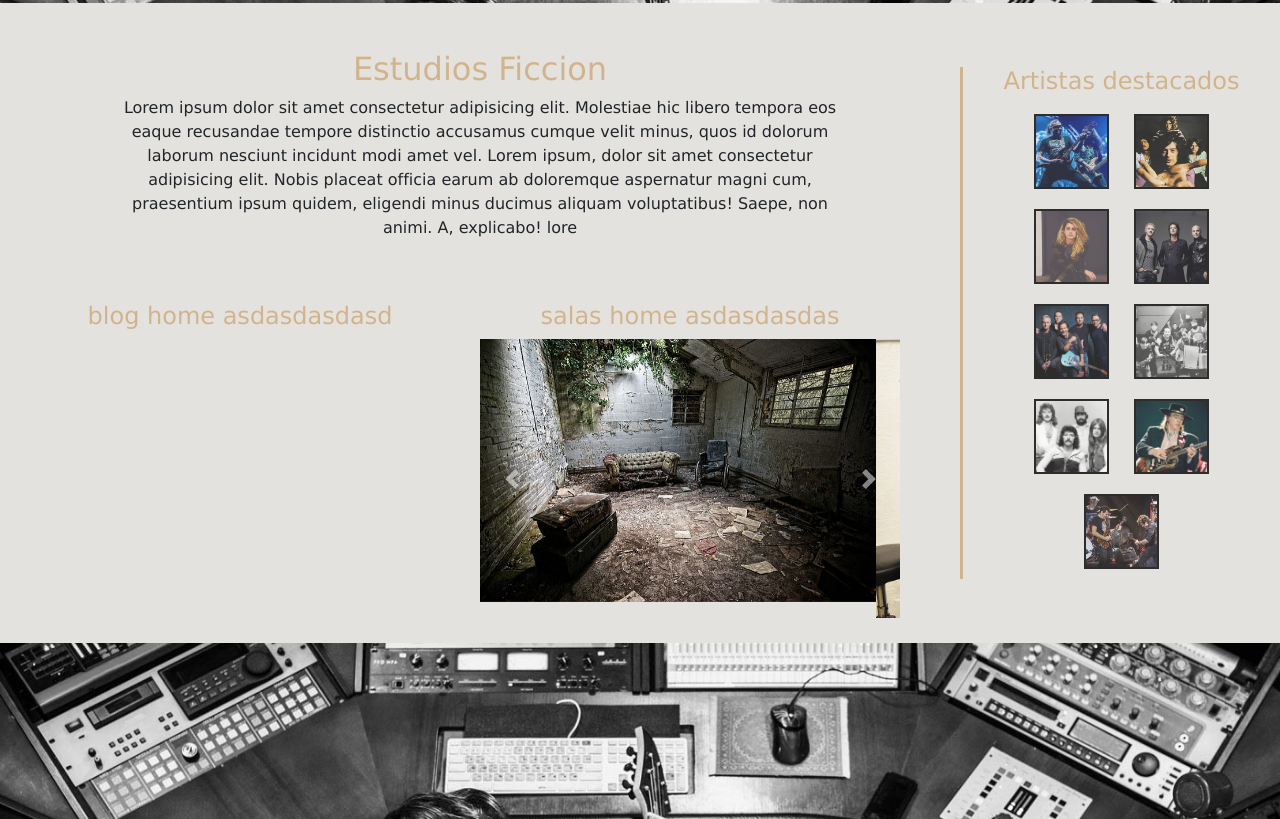
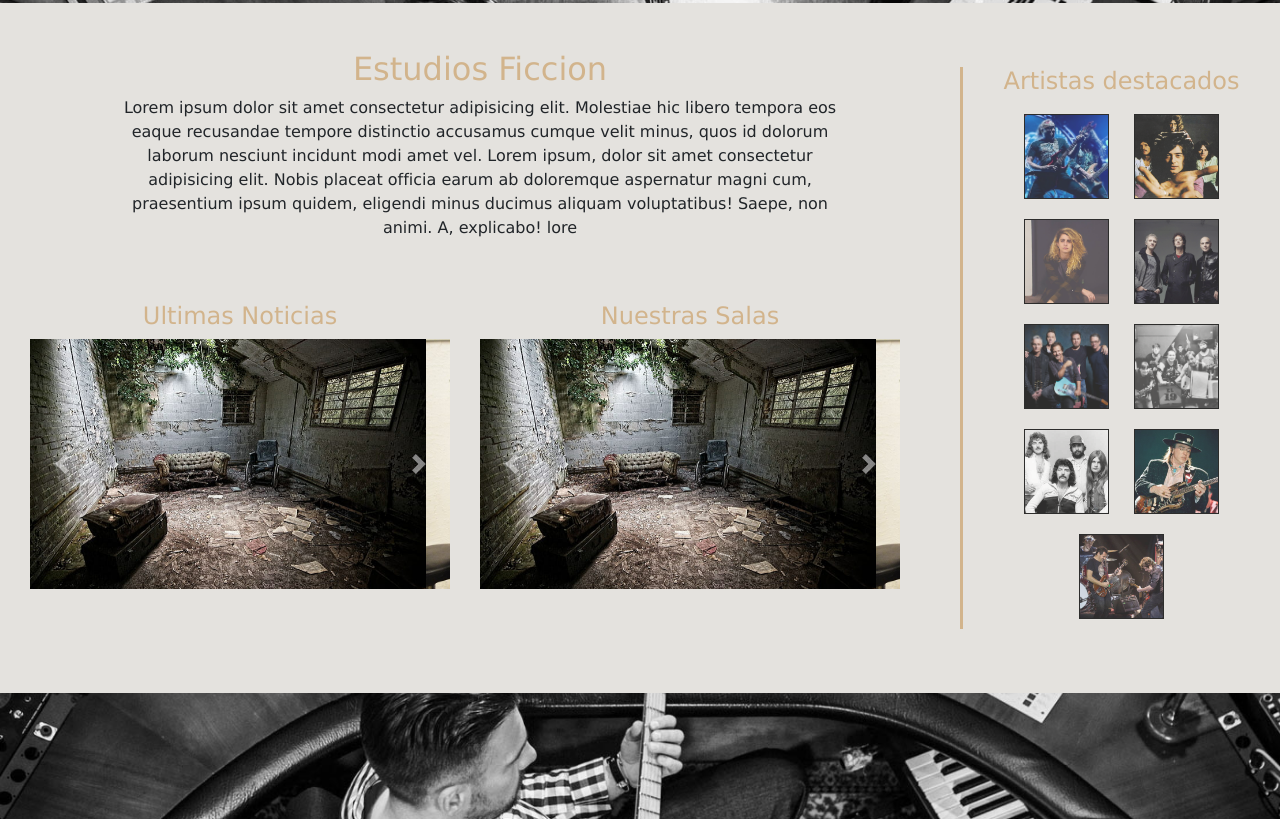
Before and after one commit to DanielTorres-github/Estudios-Ficcion, a plain HTML site: page index.html in a window 1280 px wide. Shown: the part 493-1312 px from the top of the page. Drawn offline with nearby package versions, Linux system fonts and the light colour scheme.

Commit message:
fix del carrusel

```diff
--- a/index.html
+++ b/index.html
@@ -74,15 +74,10 @@
                     <div class="col-12 col-lg-12 row">
                         <div class="blogHome col-12 col-md-6">
                             <!-- Seccion ultimas noticias + link a seccion Blog -->
-                            <h4>blog home asdasdasdasd</h4>
-
-                        </div>
-                        <div class="salasHome col-12 col-md-6">
-                            <!-- Vista rapida de salas + link a seccion Salas -->
-                            <h4>salas home asdasdasdas</h4>
+                            <h4>Ultimas Noticias</h4>
                             <div id="carouselExampleControls" class="carousel slide img-fluid sizeCarrusel"
                                 data-ride="carousel" width="70px" height="70px">
-                                <div class="carousel-inner">
+                                <div class="carousel-inner w-100" style="height: 250px;">
                                     <div class="carousel-item active">
                                         <img src="./img/salas/sala1/sala1.jpg" class="d-block w-100 img-fluid" alt="...">
                                     </div>
@@ -103,6 +98,37 @@
                                 </button>
                                 <button class="carousel-control-next" type="button"
                                     data-target="#carouselExampleControls" data-slide="next">
+                                    <span class="carousel-control-next-icon" aria-hidden="true"></span>
+                                    <span class="sr-only">Next</span>
+                                </button>
+                            </div>
+                        </div>
+                        <div class="salasHome col-12 col-md-6">
+                            <!-- Vista rapida de salas + link a seccion Salas -->
+                            <h4>Nuestras Salas</h4>
+                            <div id="carouselExampleControlsSalas" class="carousel slide img-fluid sizeCarrusel"
+                                data-ride="carousel" width="70px" height="70px">
+                                <div class="carousel-inner w-100" style="height: 250px;">
+                                    <div class="carousel-item active">
+                                        <img src="./img/salas/sala1/sala1.jpg" class="d-block w-100 img-fluid" alt="...">
+                                    </div>
+                                    <div class="carousel-item">
+                                        <img src="./img/salas/sala2/sala2-2.jpg" class="d-block w-100 img-fluid" alt="...">
+                                    </div>
+                                    <div class="carousel-item">
+                                        <img src="./img/salas/sala4/sala44.jpg" class="d-block w-100 img-fluid" alt="...">
+                                    </div>
+                                    <div class="carousel-item">
+                                        <img src="./img/salas/sala4/sala41.jpg" class="d-block w-100 img-fluid" alt="...">
+                                    </div>
+                                </div>
+                                <button class="carousel-control-prev" type="button"
+                                    data-target="#carouselExampleControlsSalas" data-slide="prev">
+                                    <span class="carousel-control-prev-icon" aria-hidden="true"></span>
+                                    <span class="sr-only">Previous</span>
+                                </button>
+                                <button class="carousel-control-next" type="button"
+                                    data-target="#carouselExampleControlsSalas" data-slide="next">
                                     <span class="carousel-control-next-icon" aria-hidden="true"></span>
                                     <span class="sr-only">Next</span>
                                 </button>
--- a/styles/css.css
+++ b/styles/css.css
@@ -57,7 +57,7 @@ nav ul li a:hover {
 }
 .main2 {
   width: 100%;
-  height: 400px;
+  height: 200px;
   background-image: url(../img/fondo-inicio2.jpg);
   background-size: cover;
   background-position: bottom;
@@ -86,6 +86,7 @@ nav ul li a:hover {
 .salasHome {
   text-align: center;
   justify-content: center;
+  margin-bottom: 25px;
 }
 /*--------------------------------------------------------------------*/
 /*--------------------Imagenes del inicio(right del home)-------------*/
@@ -96,10 +97,10 @@ nav ul li a:hover {
   margin: 5% 0% 5% 0%;
 }
 .cards {
-  width: 75px;
+  width: 85px;
   height: auto;
   margin: 10px;
-  border: 2px solid black;
+  border: 1px solid black;
   opacity: 0.8;
   align-items: center;
 }
@@ -112,7 +113,7 @@ nav ul li a:hover {
 footer {
   background-color: tan;
   width: 100%;
-  height: 60px;
+  height: 50px;
   font-size: small;
   bottom: 0;
 }
@@ -142,6 +143,9 @@ footer {
 .contSala {
   border: 1px solid black;
 }
+.img-fluid{
+  height: auto;
+}
 .imgSala1 {
   background-image: url(../img/salas/sala1/sala1.jpg);
   background-size: cover;
@@ -169,6 +173,9 @@ footer {
 }
 /*------------------------------------------------------------------------*/
 
+.carrusel-item img{
+  height: 300px;
+}
 /**************************************************************************/
 /**********************@media queries**************************************/
 /* @media only screen and (max-width: 1480px){
```
